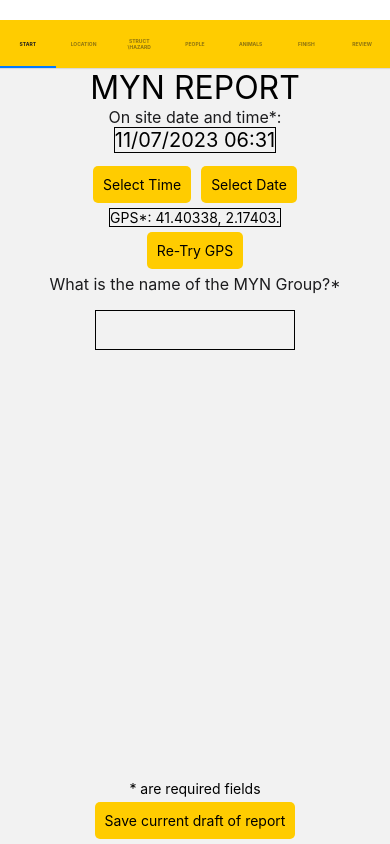
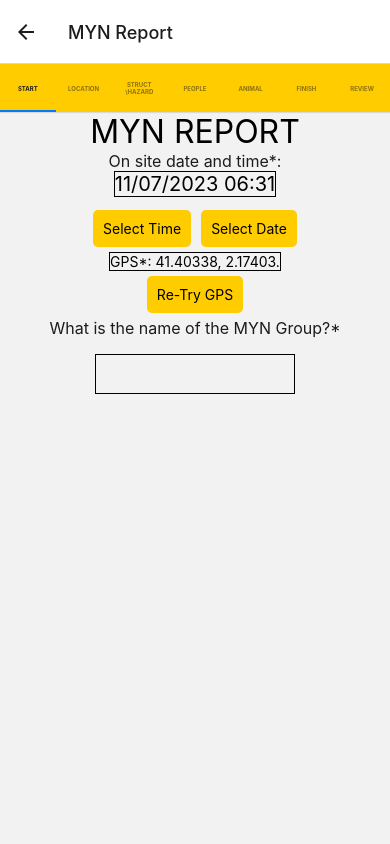
Before and after one commit to amansharma96/SER401Team15, a React Native app in the folder EmergencyDataCollectionApp/: screen /MYNReportNavigation in a window 390 px wide. Shown: the top 844 px of the page. Built offline with nearby package versions, Linux system fonts and the light colour scheme.

Commit message:
Got basic navigation done for simplified main page

```diff
--- a/EmergencyDataCollectionApp/App.js
+++ b/EmergencyDataCollectionApp/App.js
@@ -1,11 +1,6 @@
-import { NavigationContainer } from "@react-navigation/native";
-
-import MYNReportNavigation from "./src/navigation/MYNNavigation/MYNReportNavigation";
+import React from 'react';
+import MainNavigation from './src/navigation/MainNavigation';
 
 export default function App() {
-  return (
-    <NavigationContainer>
-      <MYNReportNavigation />
-    </NavigationContainer>
-  );
+  return <MainNavigation />;
 }
--- a/EmergencyDataCollectionApp/package.json
+++ b/EmergencyDataCollectionApp/package.json
@@ -21,6 +21,7 @@
     "@react-native-community/datetimepicker": "7.2.0",
     "@react-navigation/material-top-tabs": "^6.6.5",
     "@react-navigation/native": "^6.1.9",
+    "@react-navigation/stack": "^6.3.20",
     "@testing-library/react-native": "^12.3.2",
     "expo": "~49.0.13",
     "expo-status-bar": "~1.6.0",
--- a/EmergencyDataCollectionApp/src/navigation/MYNNavigation/MYNReportNavigation.js
+++ b/EmergencyDataCollectionApp/src/navigation/MYNNavigation/MYNReportNavigation.js
@@ -15,15 +15,15 @@
   return (
     <Tab.Navigator
       screenOptions={{
-        tabBarLabelStyle: { fontSize: 5, fontWeight: "bold" },
-        tabBarStyle: { backgroundColor: "#ffcc00", marginTop: 20 },
+        tabBarLabelStyle: { fontSize: 6, fontWeight: "bold" },
+        tabBarStyle: { backgroundColor: "#ffcc00" },
       }}
     >
       <Tab.Screen name="Start" component={MYNReportStart} />
       <Tab.Screen name="Location" component={MYNReportLocation} />
       <Tab.Screen name="Struct \Hazard" component={MYNStructAndHazzard} />
       <Tab.Screen name="People" component={MYNReportPeople} />
-      <Tab.Screen name="Animals" component={MYNReportAnimals} />
+      <Tab.Screen name="Animal" component={MYNReportAnimals} />
       <Tab.Screen name="Finish" component={MYNReprotEnd} />
       <Tab.Screen name="Review" component={MYNResults} />
     </Tab.Navigator>
--- /dev/null
+++ b/EmergencyDataCollectionApp/src/navigation/MainNavigation.js
@@ -0,0 +1,26 @@
+import * as React from 'react';
+import { NavigationContainer } from '@react-navigation/native';
+import { createStackNavigator } from '@react-navigation/stack';
+import MainScreen from './MainScreen';
+import MYNReportNavigation from './MYNNavigation/MYNReportNavigation';
+
+const Stack = createStackNavigator();
+
+export default function MainNavigation() {
+  return (
+    <NavigationContainer>
+      <Stack.Navigator>
+        <Stack.Screen
+          name="Main"
+          component={MainScreen}
+          options={{ title: 'Home' }}
+        />
+        <Stack.Screen
+          name="MYNReportNavigation"
+          component={MYNReportNavigation}
+          options={{ title: 'MYN Report' }}
+        />
+      </Stack.Navigator>
+    </NavigationContainer>
+  );
+}
--- a/EmergencyDataCollectionApp/src/screens/MainScreen.js
+++ b/EmergencyDataCollectionApp/src/navigation/MainScreen.js
@@ -1,11 +1,14 @@
+import { useNavigation } from "@react-navigation/native";
 import React from "react";
 import { View, Text, StyleSheet } from "react-native";
 
 import Button from "../components/Button";
 
 const MainScreen = () => {
+  const navigation = useNavigation();
+
   const handleStartNewMYNReport = () => {
-    // placeholder for logic
+    navigation.navigate("MYNReportNavigation");
   };
 
   const handleReviewSavedMYNReports = () => {
```
Also changed, not shown: EmergencyDataCollectionApp/Notes and installed packages/installed packages.txt, EmergencyDataCollectionApp/src/components/MYNReportObject.js (indentation only), 1 other file (tests, documents, lock files or other folders).
